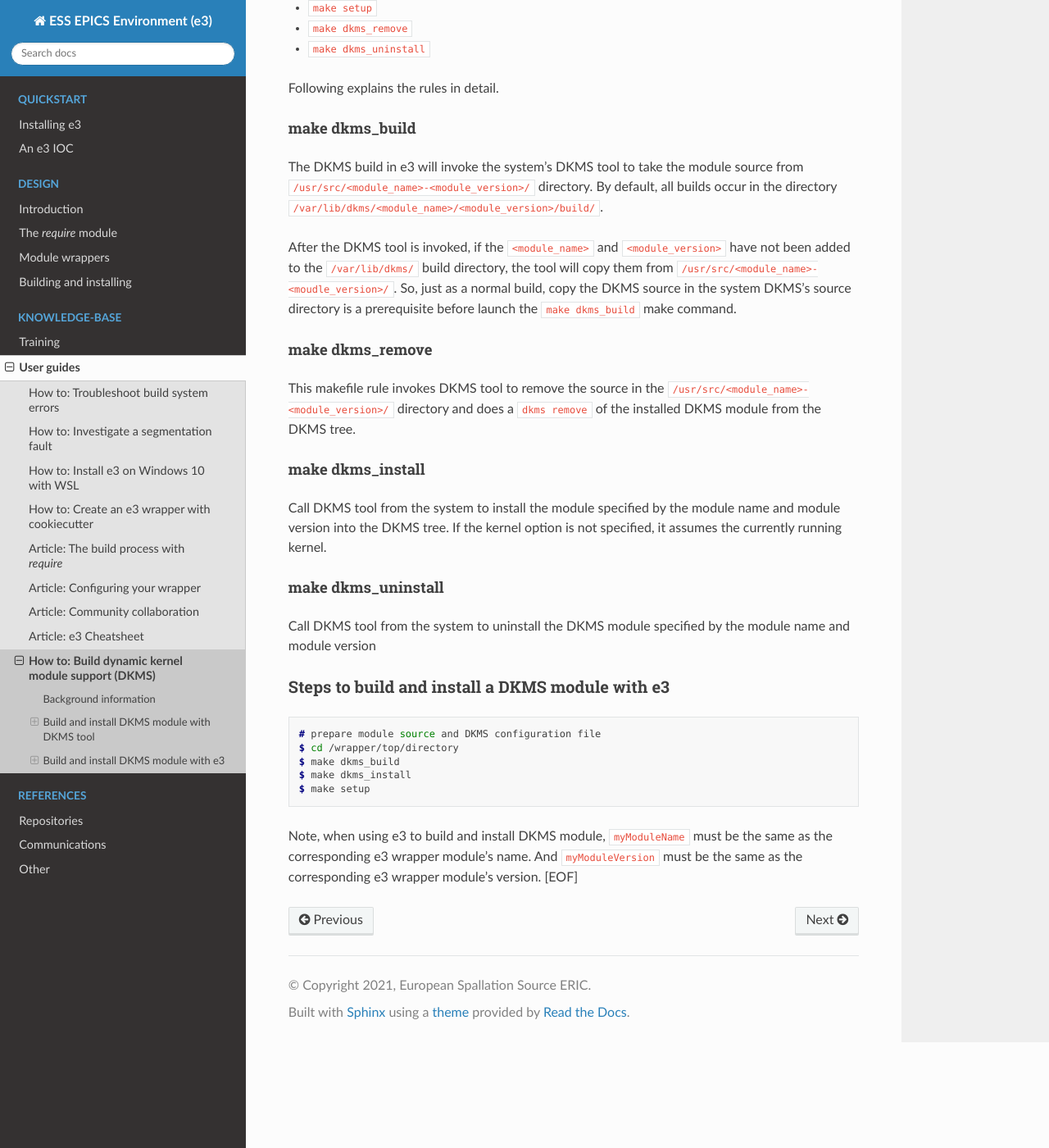
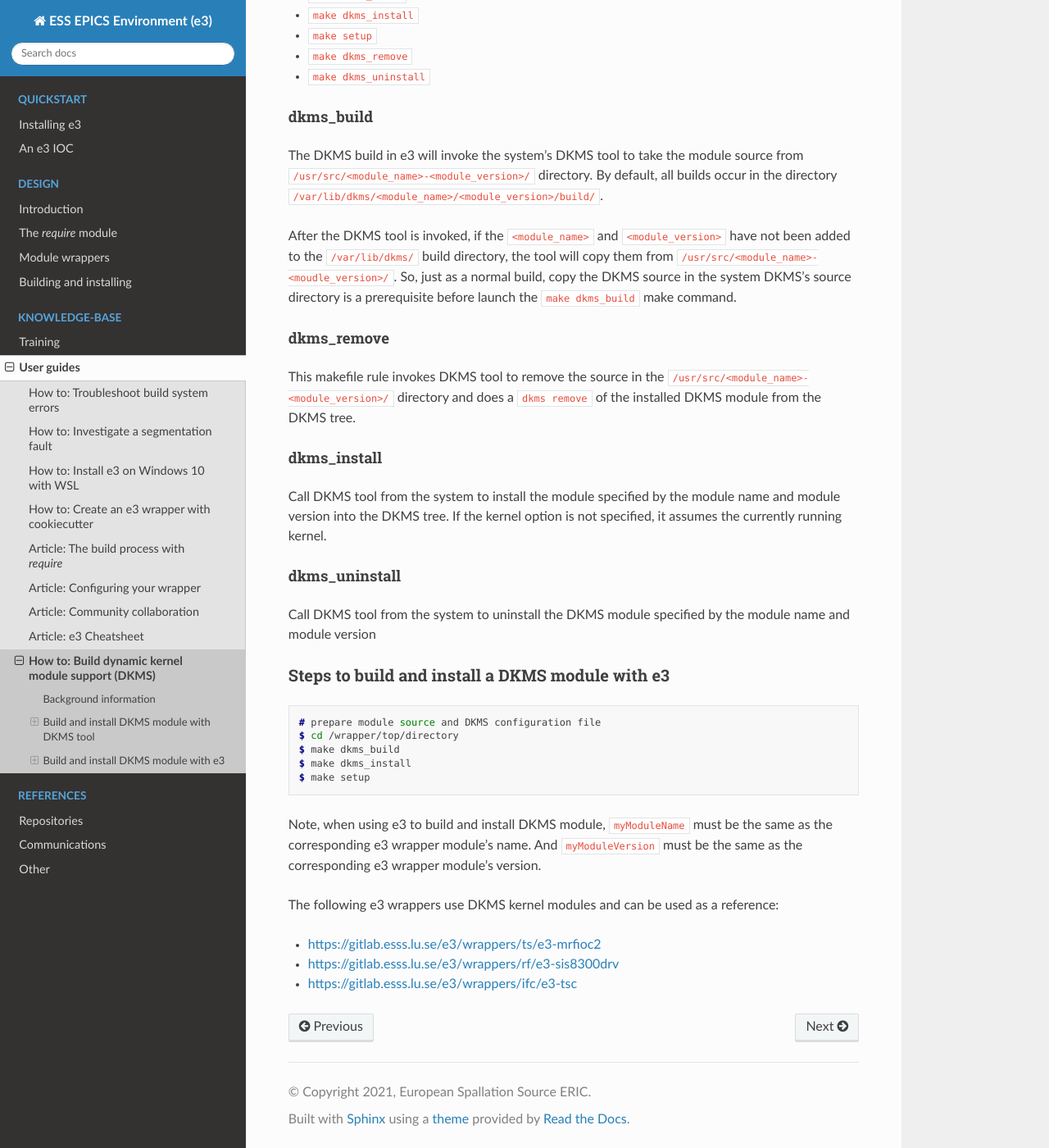
Before and after one commit to ttkorhonen/e3pages, a Sphinx documentation site: the page built from docs/kb/guide/articles/9_dynamic_kernel_module_support.md, in a window 1280 px wide and 1400 px high, scrolled down 2345 px. Shown: the whole window at 82% size. Built offline with Sphinx 7.4.7 and the Read the Docs theme 2.0.0, drawn with Linux system fonts in a browser that asks for light colours.

Commit message:
Delete "make" from rule explaination

```diff
--- a/docs/kb/guide/articles/9_dynamic_kernel_module_support.md
+++ b/docs/kb/guide/articles/9_dynamic_kernel_module_support.md
@@ -75,6 +75,7 @@
     $(SUDO) $(DKMS) add $(DKMS_ARGS)
 
 .PHONY: setup
+
 setup:
     $(QUIET) echo "KERNEL==uio*, ATTR{name}==mrf-pci, MODE=0666" | $(SUDO) tee  /etc/udev/rules.d/99-$(KMOD_NAME).rules
     $(QUIET) $(SUDO) /bin/udevadm control --reload-rules
@@ -91,6 +92,7 @@
     $(QUIET) echo "---------------------------------------------------------------------"
 
 .PHONY: setup_clean
+
 setup_clean:
     $(QUIET) $(SUDO) modprobe -rv $(KMOD_NAME)
     $(SUDO) rm -f /etc/modules-load.d/$(KMOD_NAME).conf
@@ -116,9 +118,7 @@
 * `make dkms_remove`
 * `make dkms_uninstall`
 
-Following explains the rules in detail.
-
-#### make dkms_build
+#### dkms_build
 
 The DKMS build in e3 will invoke the system's DKMS tool to take
 the module source from `/usr/src/<module_name>-<module_version>/` directory.
@@ -131,19 +131,19 @@
 copy the DKMS source in the system DKMS's source directory is a prerequisite
 before launch the `make dkms_build` make command.
 
-#### make dkms_remove
+#### dkms_remove
 
 This makefile rule invokes DKMS tool to remove the source in the
 `/usr/src/<module_name>-<module_version>/` directory and does a `dkms remove`
 of the installed DKMS module from the DKMS tree.
 
-#### make dkms_install
+#### dkms_install
 
 Call DKMS tool from the system to install the module specified by the module
 name and module version into the DKMS tree. If the kernel option is not
 specified, it assumes the currently running kernel.
 
-#### make dkms_uninstall
+#### dkms_uninstall
 
 Call DKMS tool from the system to uninstall the DKMS module specified by the
 module name and module version
@@ -162,4 +162,10 @@
 must be the same as the corresponding e3 wrapper module's name.
 And `myModuleVersion` must be the same as the corresponding
 e3 wrapper module's version.
-[EOF]
+
+The following e3 wrappers use DKMS kernel modules and can be used
+as a reference:
+
+* <https://gitlab.esss.lu.se/e3/wrappers/ts/e3-mrfioc2>
+* <https://gitlab.esss.lu.se/e3/wrappers/rf/e3-sis8300drv>
+* <https://gitlab.esss.lu.se/e3/wrappers/ifc/e3-tsc>
```
